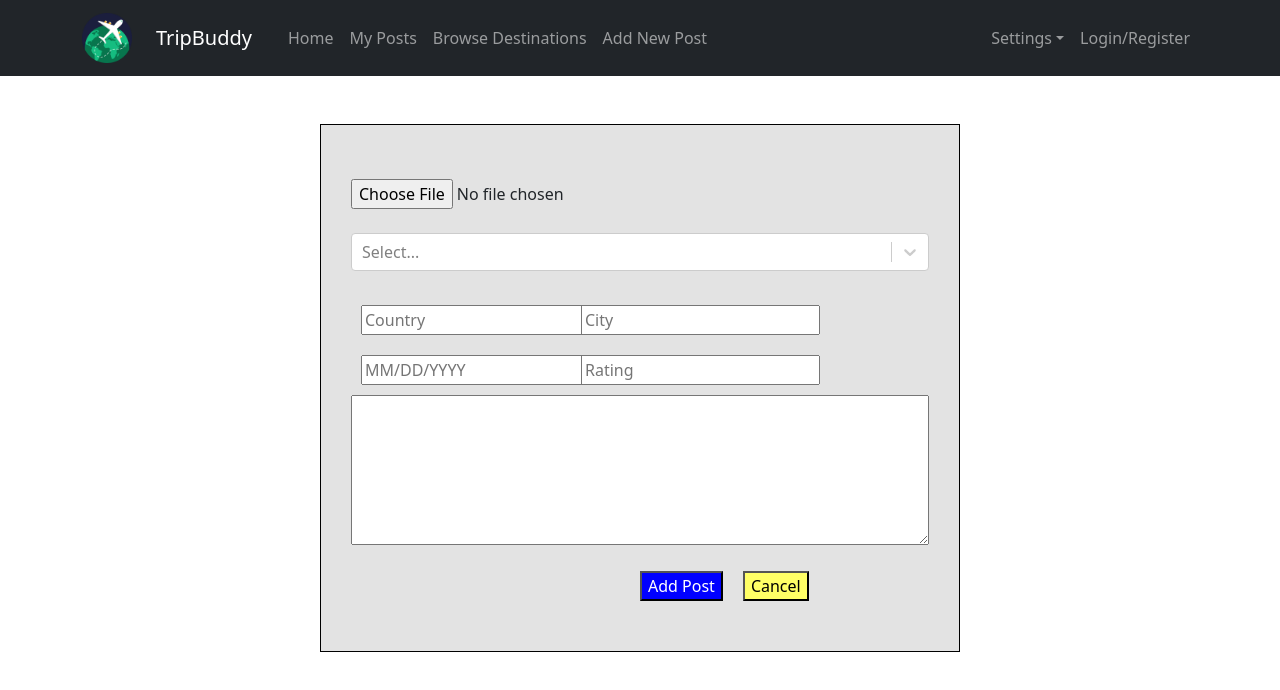
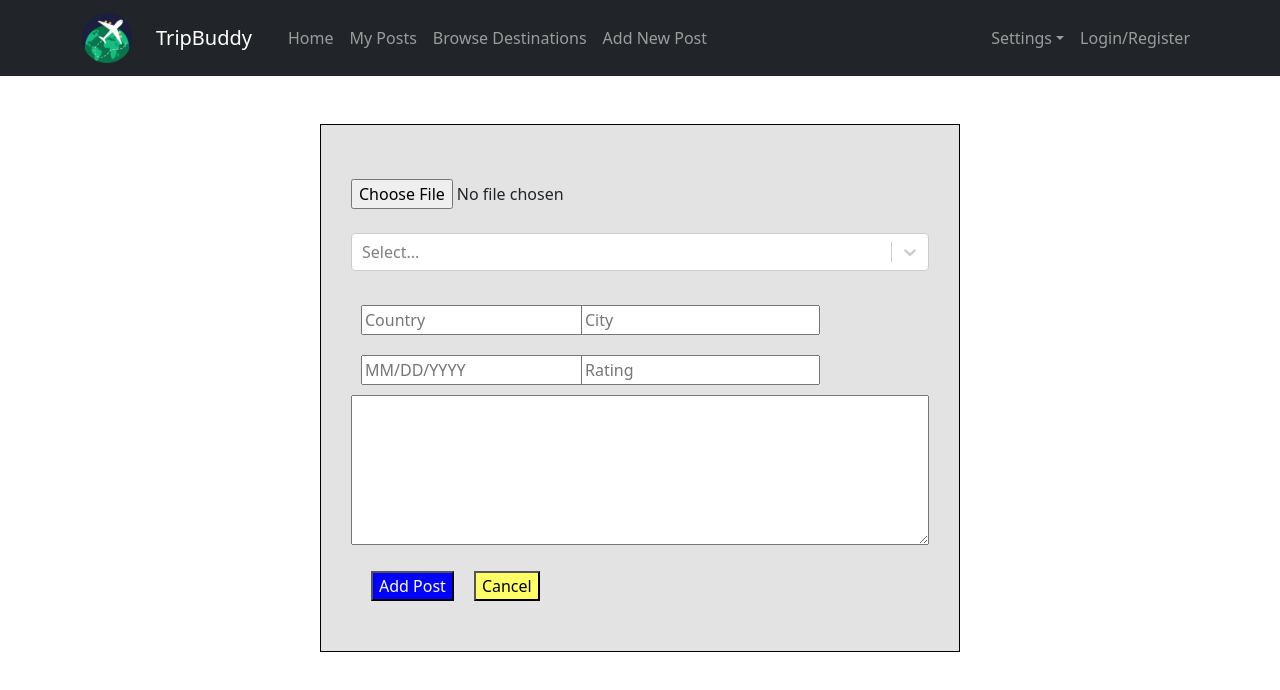
Before and after one commit to paneleon/TripBuddy, a React (Create React App) app in the folder frontend/: page /new-post in a window 1280 px wide. Shown: the top 690 px of the page. Built offline with nearby package versions, Linux system fonts and the light colour scheme; no server answers; what imagekitio-react would draw is missing.

Commit message:
Update New Post style

```diff
--- a/frontend/src/styles/Post.module.css
+++ b/frontend/src/styles/Post.module.css
@@ -24,7 +24,6 @@
 
 .addPostButton {
     margin: 20px;
-    margin-left: 50%;
     background-color: rgb(0, 0, 255);
     color: white;
 }
```
